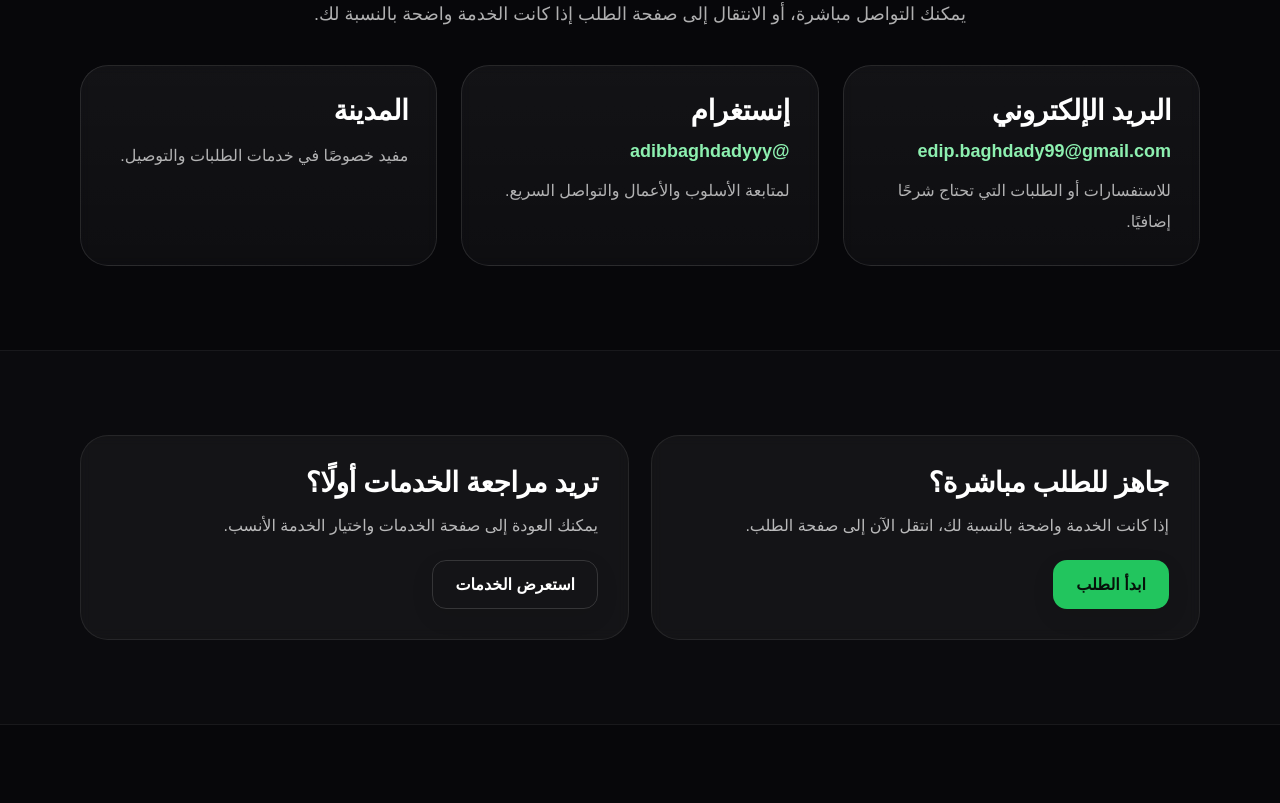
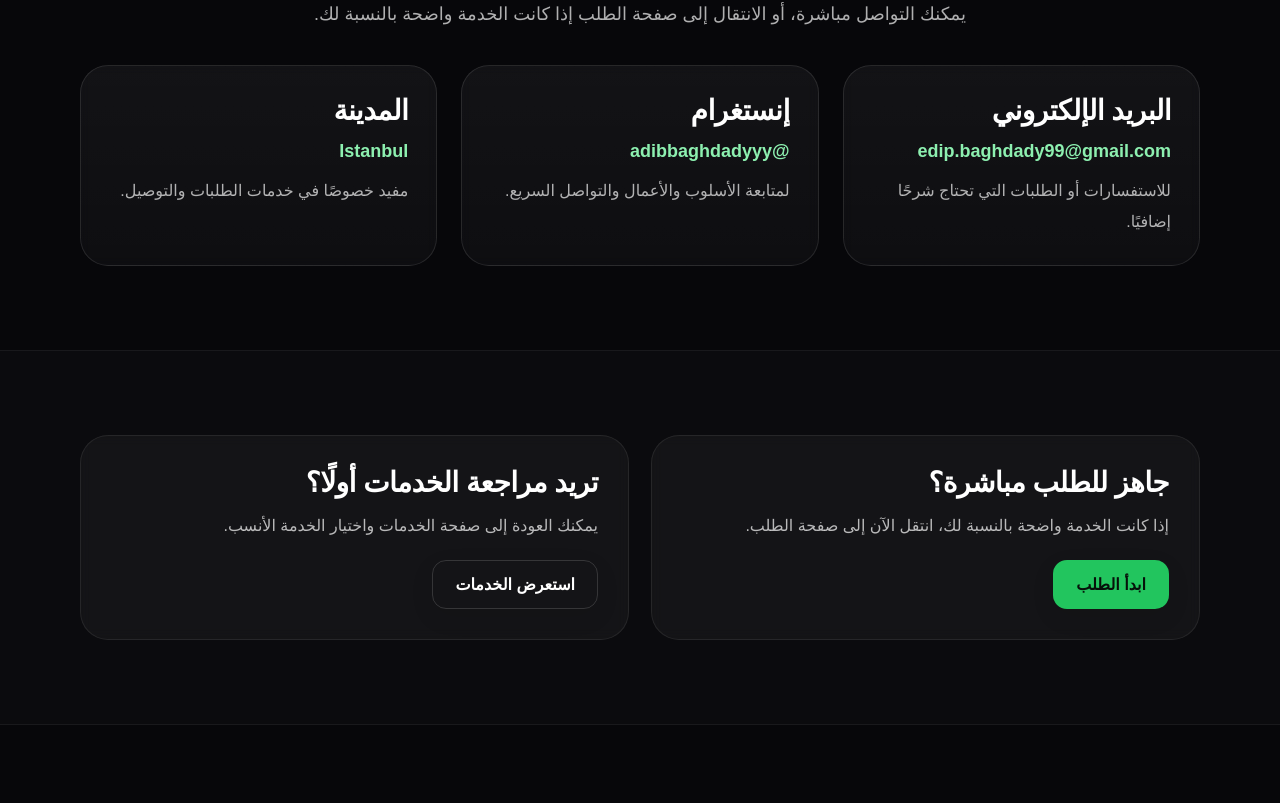
Before and after one commit to adibbaghdadi-web/adib-services, a Next.js app: page /contact in a window 1280 px wide. Shown: the part 797-1600 px from the top of the page. Built offline with nearby package versions, Linux system fonts and the light colour scheme.

Commit message:
fix site config city

```diff
--- a/data/site.ts
+++ b/data/site.ts
@@ -10,6 +10,8 @@ export const siteConfig = {
 
   email: "edip.baghdady99@gmail.com",
 
+  city: "Istanbul",
+
   instagram: "https://www.instagram.com/adibbaghdadyyy",
 
   instagramHandle: "@adibbaghdadyyy",
```
